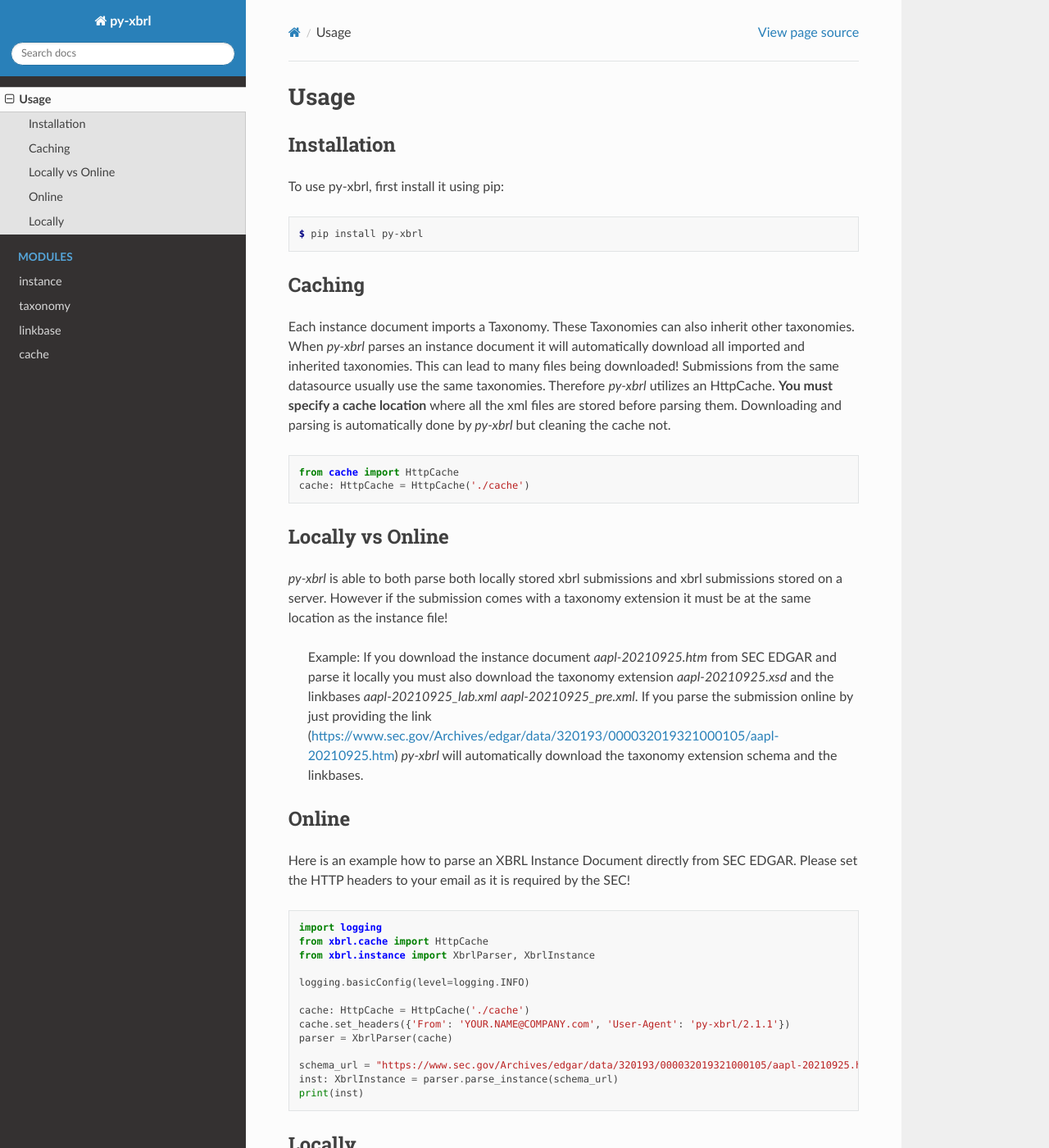
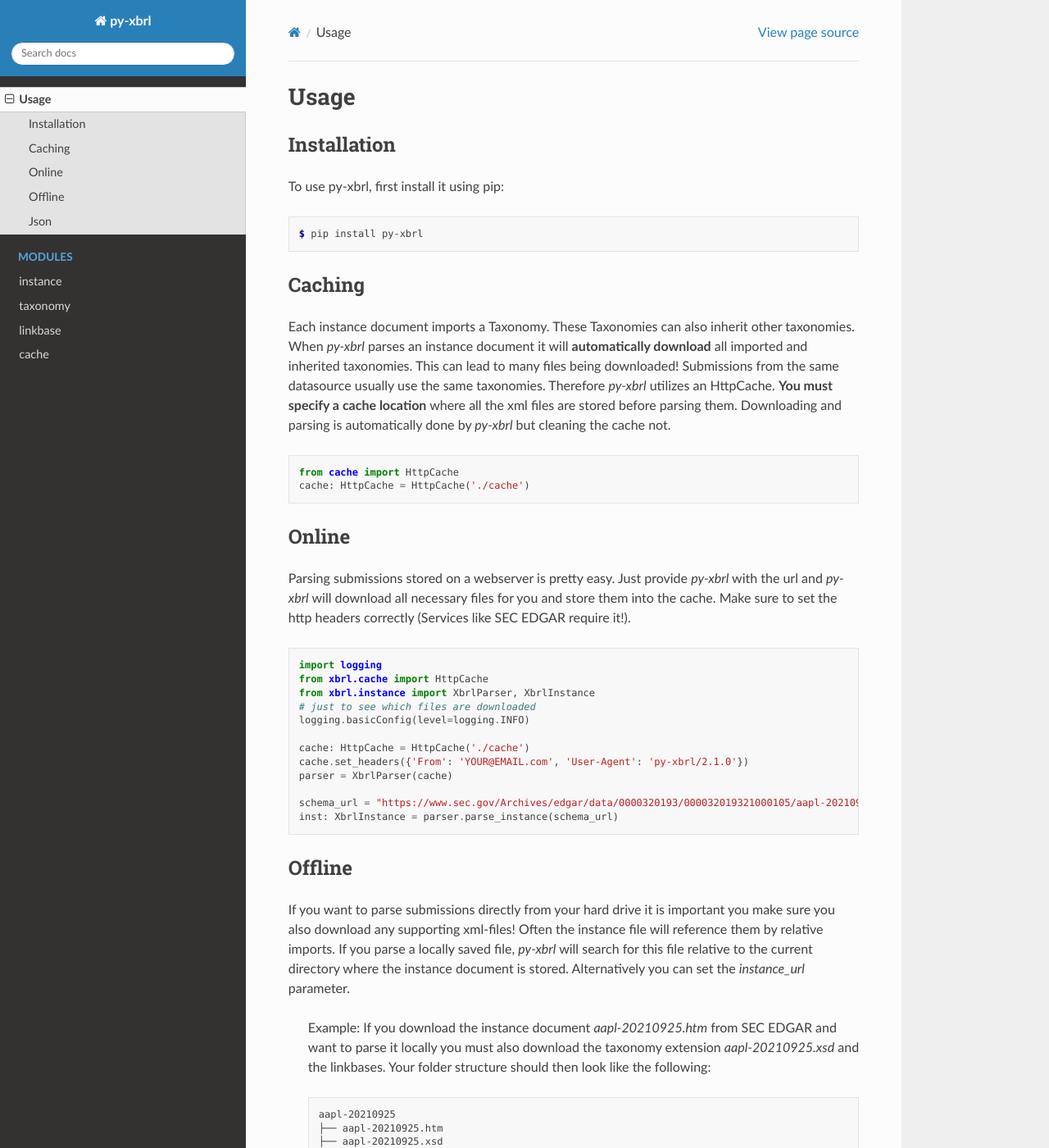
Before and after one commit to manusimidt/py-xbrl, a Sphinx documentation site: the page built from docs/usage.rst, in a window 1280 px wide and 1400 px high. Shown: the whole window at 82% size. Built offline with Sphinx 7.4.7 and the Read the Docs theme 2.0.0, drawn with Linux system fonts in a browser that asks for light colours; some of the changed text lies outside the part shown.

Commit message:
merged parse_locally and online into one function, added id property to fact

```diff
--- a/docs/index.rst
+++ b/docs/index.rst
@@ -8,9 +8,6 @@
 py-xbrl is an open source XBRL-parser. It can parse both
 xbrl and inline-xbrl files.
 
-.. warning::
-
-   !!! This documentation is currently under development !!!
 
 .. toctree::
    :maxdepth: 2
--- a/docs/usage.rst
+++ b/docs/usage.rst
@@ -14,7 +14,7 @@
 Caching
 -------
 Each instance document imports a Taxonomy. These Taxonomies can also inherit other taxonomies.
-When `py-xbrl` parses an instance document it will automatically download all imported and
+When `py-xbrl` parses an instance document it will **automatically download** all imported and
 inherited taxonomies. This can lead to many files being downloaded! Submissions from the same
 datasource usually use the same taxonomies. Therefore `py-xbrl` utilizes an HttpCache. **You must
 specify a cache location** where all the xml files are stored before parsing them. Downloading and
@@ -28,29 +28,51 @@
     cache: HttpCache = HttpCache('./cache')
 
 
+Online
+-------
+Parsing submissions stored on a webserver is pretty easy. Just provide `py-xbrl` with the url
+and `py-xbrl` will download all necessary files for you and store them into the cache.
+Make sure to set the http headers correctly (Services like SEC EDGAR require it!).
 
-Locally vs Online
------------------
-`py-xbrl` is able to both parse both locally stored xbrl submissions
-and xbrl submissions stored on a server. However if the submission
-comes with a taxonomy extension it must be at the same location as
-the instance file!
+.. code-block:: python
+
+    import logging
+    from xbrl.cache import HttpCache
+    from xbrl.instance import XbrlParser, XbrlInstance
+    # just to see which files are downloaded
+    logging.basicConfig(level=logging.INFO)
+
+    cache: HttpCache = HttpCache('./cache')
+    cache.set_headers({'From': 'YOUR@EMAIL.com', 'User-Agent': 'py-xbrl/2.1.0'})
+    parser = XbrlParser(cache)
+
+    schema_url = "https://www.sec.gov/Archives/edgar/data/0000320193/000032019321000105/aapl-20210925.htm"
+    inst: XbrlInstance = parser.parse_instance(schema_url)
+
+
+Offline
+-------------------------------------------------
+If you want to parse submissions directly from your hard drive it is important you make sure
+you also download any supporting xml-files! Often the instance file will reference them
+by relative imports. If you parse a locally saved file, `py-xbrl` will search for this file
+relative to the current directory where the instance document is stored. Alternatively you
+can set the `instance_url` parameter.
 
     Example:
     If you download the instance document `aapl-20210925.htm` from
-    SEC EDGAR and parse it locally you must also download the
-    taxonomy extension `aapl-20210925.xsd` and the linkbases
-    `aapl-20210925_lab.xml` `aapl-20210925_pre.xml`. If you parse the
-    submission online by just providing the link (https://www.sec.gov/Archives/edgar/data/320193/000032019321000105/aapl-20210925.htm)
-    `py-xbrl` will automatically download the taxonomy extension schema
-    and the linkbases.
+    SEC EDGAR and want to parse it locally you must also download the
+    taxonomy extension `aapl-20210925.xsd` and the linkbases.
+    Your folder structure should then look like the following:
 
+    ::
 
-Online
-------
-Here is an example how to parse an XBRL Instance Document
-directly from SEC EDGAR. Please set the HTTP headers to your
-email as it is required by the SEC!
+        aapl-20210925
+        ├── aapl-20210925.htm
+        ├── aapl-20210925.xsd
+        ├── aapl-20210925_cal.xml
+        ├── aapl-20210925_def.xml
+        ├── aapl-20210925_lab.xml
+        └── aapl-20210925_pre.xml
 
 
 .. code-block:: python
@@ -58,50 +80,27 @@
     import logging
     from xbrl.cache import HttpCache
     from xbrl.instance import XbrlParser, XbrlInstance
-
-    logging.basicConfig(level=logging.INFO)
-
-    cache: HttpCache = HttpCache('./cache')
-    cache.set_headers({'From': 'YOUR.NAME@COMPANY.com', 'User-Agent': 'py-xbrl/2.1.1'})
-    parser = XbrlParser(cache)
-
-    schema_url = "https://www.sec.gov/Archives/edgar/data/320193/000032019321000105/aapl-20210925.htm"
-    inst: XbrlInstance = parser.parse_instance(schema_url)
-    print(inst)
-
-Locally
--------
-When parsing locally it is really important that you have all
-submission files stored locally, not only the Instance Document.
-Submissions (10-K, 10-Q) from SEC EDGAR for example come with
-their own taxonomy extension. To parse the following example your
-folder would need to contain the following files:
-
-::
-
-    aapl-20210925
-    ├── aapl-20210925.htm
-    ├── aapl-20210925.xsd
-    ├── aapl-20210925_cal.xml
-    ├── aapl-20210925_def.xml
-    ├── aapl-20210925_lab.xml
-    └── aapl-20210925_pre.xml
-
-If you have all submission files stored locally in the same folder
-you can parse the submission py providing py-xbrl with the path
-to the instance document.
-
-.. code-block:: python
-
-    import logging
-    from xbrl.cache import HttpCache
-    from xbrl.instance import XbrlParser, XbrlInstance
-
+    # just to see which files are downloaded
     logging.basicConfig(level=logging.INFO)
 
     cache: HttpCache = HttpCache('./cache')
     parser = XbrlParser(cache)
 
-    schema_path = "./cache/aapl-20210925/aapl-20210925.htm"
-    inst: XbrlInstance = parser.parse_instance_locally(schema_path)
-    print(inst)
+    schema_path = "./cache/aapl-20210925/aapl-20210925.html"
+    inst: XbrlInstance = parser.parse_instance(schema_path)
+
+Json
+----
+
+You can convert the XBRL report directly to json by calling `.json()` on the `XbrlInstance`.
+The json representation follows the
+`2021 recommendation from XBRL international <https://www.xbrl.org/Specification/xbrl-json/REC-2021-10-13/xbrl-json-REC-2021-10-13.html>`_.
+
+
+.. code-block:: python
+
+   # print json to console
+   print(inst.json())
+
+   # save to file
+   inst.json('./test.json')
```
Also changed, not shown: 1 other file.
